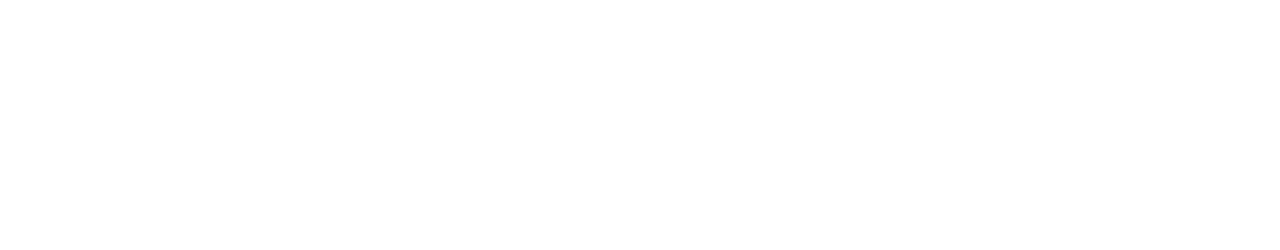
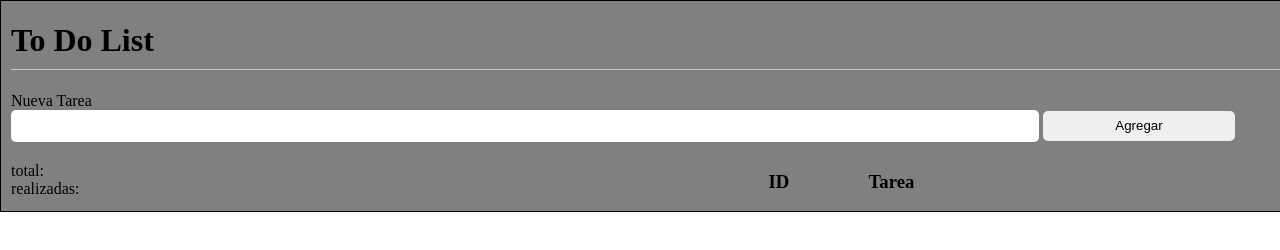
Before and after one commit to Jose-Santibanez/DesafioM-todosDeArrays, a plain HTML site: page index.html in a window 1280 px wide. Drawn offline with Linux system fonts and the light colour scheme.

Commit message:
Estructura HTML y estilo css

```diff
--- /dev/null
+++ b/assets/css/style.css
@@ -0,0 +1,58 @@
+body{
+    margin: 0;
+}
+.container{
+    display: flex;
+    flex-direction: column;
+    width: 100vw;
+    background-color: grey;
+    padding-left: 10px;
+    border: 1px solid ;
+}
+
+.container h1{
+   border-bottom: 1px solid rgb(205, 201, 201);
+   padding-bottom: 10px;
+}
+.container p{
+    margin: 0;
+}
+.containerInput{
+    display: flex;
+    width: 100%;
+    height: 50px;
+
+}
+#nuevaTarea{
+    width: 80%;
+    height: 30px;
+    border: none;
+    border-radius: 5px;
+}
+#btn-agregarTarea{
+    width: 15%;
+    height: 30px;
+    border-radius: 5px;
+    border: none;
+}
+.containerDetalleTareas{
+    display: flex;
+   width: 100%;
+    padding-top: 10px;
+}
+
+.containerConteoTareas{
+    display: flex;
+    flex-direction: column;
+    width: 35%;
+    padding-top: 10px;
+
+}
+.contenedorLista{
+    display: flex;
+    width: 64%;
+    justify-content: center;
+}
+.contenedorLista h3{
+    width:  100px;
+}
--- a/index.html
+++ b/index.html
@@ -4,8 +4,26 @@
     <meta charset="UTF-8">
     <meta name="viewport" content="width=device-width, initial-scale=1.0">
     <title>To-do List</title>
+    <link rel="stylesheet" href="assets/css/style.css">
 </head>
 <body>
-
+    <div class="container">
+        <h1>To Do List</h1>
+        <p>Nueva Tarea</p>
+        <div class="conteninerInput">
+            <input id="nuevaTarea">
+            <button id="btn-agregarTarea">Agregar</button>
+        </div>
+        <div class="containerDetalleTareas">
+            <div class="containerConteoTareas">
+                <span>total:</span>
+                <span>realizadas:</span>
+            </div>
+            <div class="contenedorLista"">
+               <h3>ID</h3>
+               <h3>Tarea</h3>
+            </div>
+        </div>
+    </div>
 </body>
 </html>
```
Also changed, not shown: assets/js/desafio.js (+23 -0 lines).
